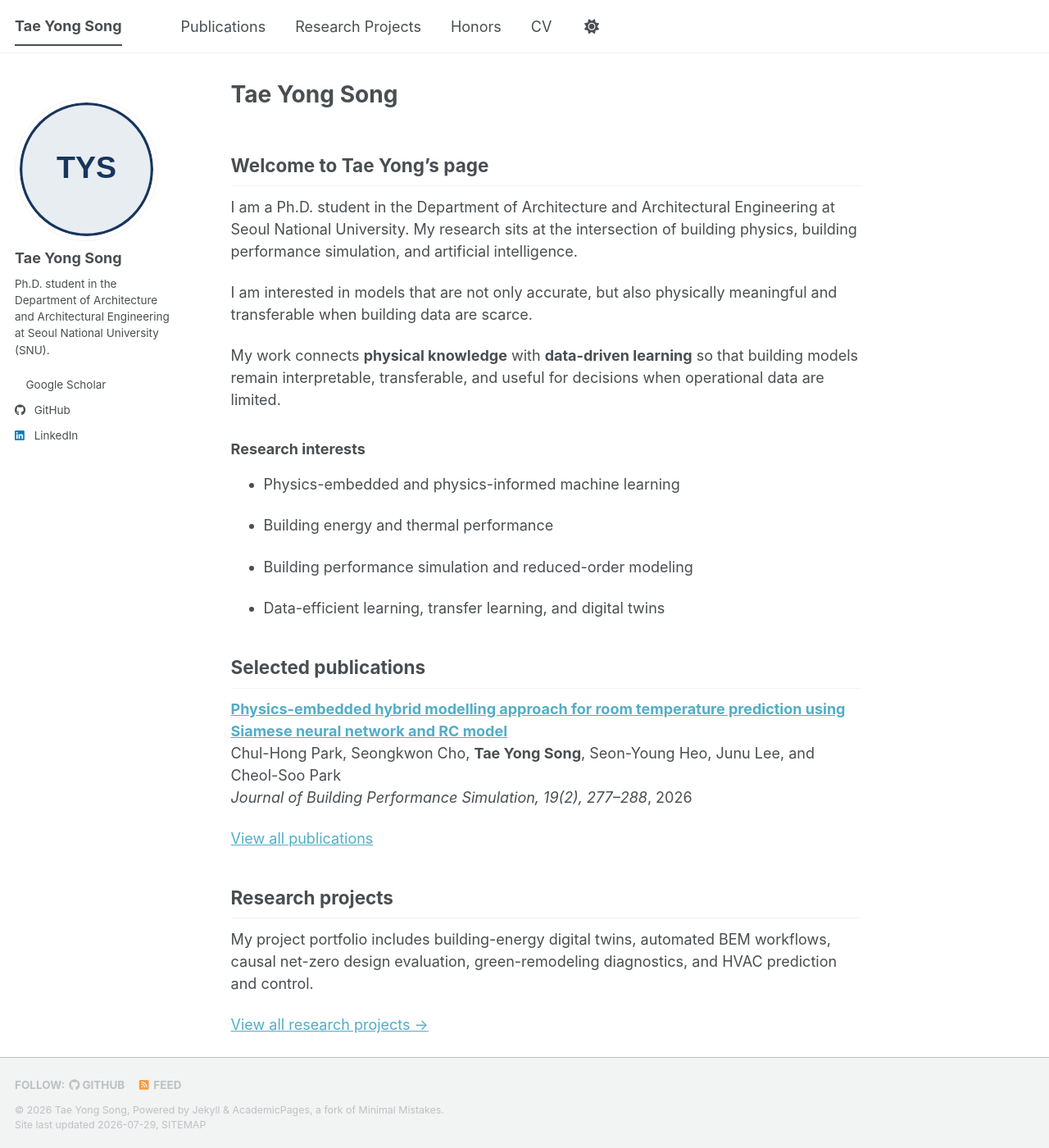
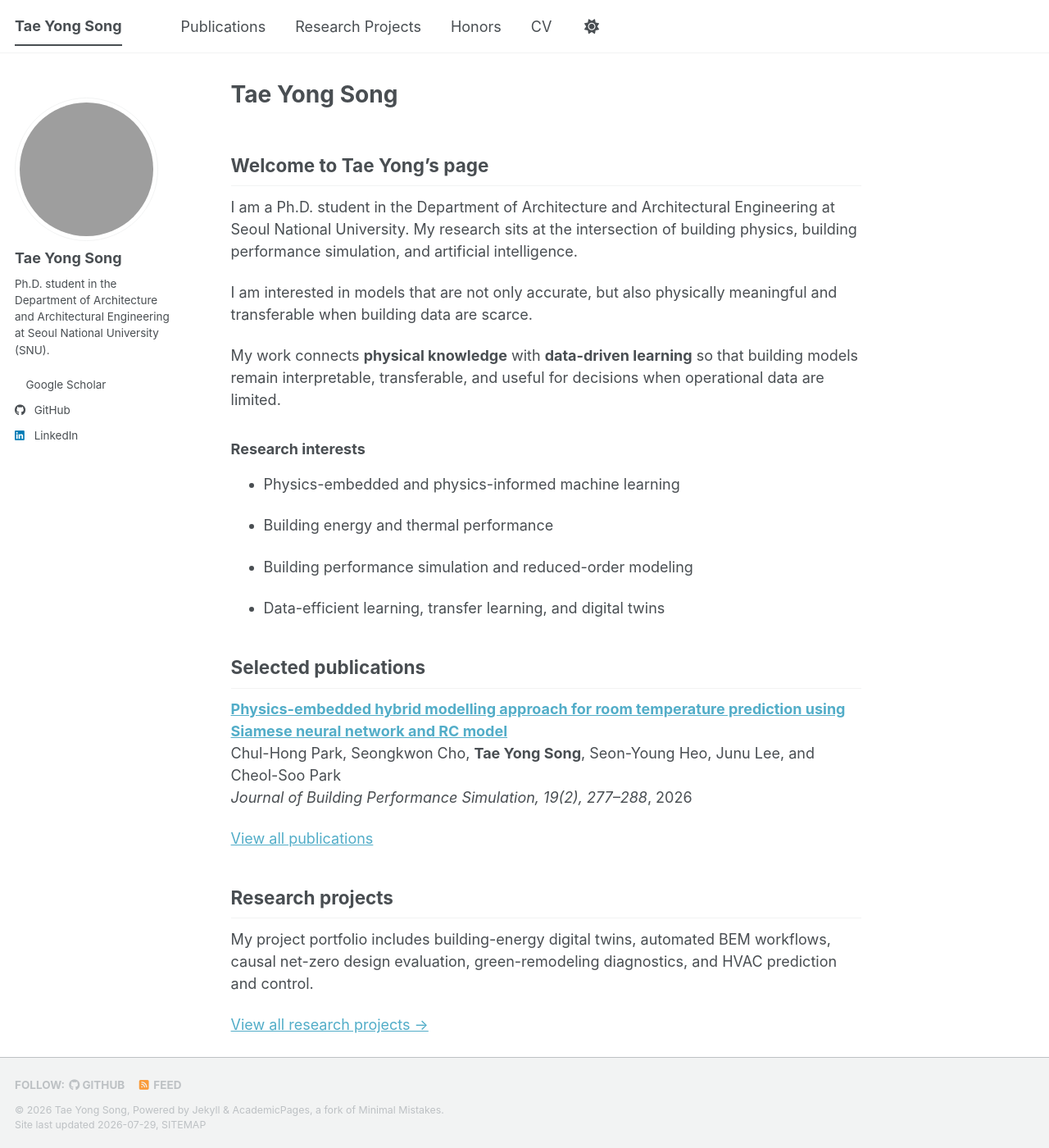
Before and after one commit to taeyong-song/taeyong-song.github.io, a Jekyll site: the page built from _pages/about.md, in a window 1280 px wide and 1400 px high. Shown: the whole window at 82% size. Built offline with Jekyll 4.4.1, drawn with Linux system fonts in a browser that asks for light colours; a style sheet for code colours, icons or effects is not loaded.

Commit message:
Add profile photograph

```diff
--- a/_config.yml
+++ b/_config.yml
@@ -23,7 +23,7 @@ repository               : "taeyong-song/taeyong-song.github.io"
 #               Additional customization can be done by editing /_includes/author-profile.html
 author:
   # Biographic information
-  avatar           : "profile.svg"
+  avatar           : "profile.jpg"
   name             : "Tae Yong Song"
   pronouns         : # example: "she/her"
   bio              : "Ph.D. student in the Department of Architecture and Architectural Engineering at Seoul National University (SNU)."
--- a/assets/css/main.scss
+++ b/assets/css/main.scss
@@ -291,6 +291,13 @@
   }
 }
 
+/* Keep portrait photographs circular at every responsive size. */
+.author__avatar img {
+  aspect-ratio: 1 / 1;
+  object-fit: cover;
+  object-position: center 42%;
+}
+
 /* Research projects: chronological numbered records */
 .research-project-list {
   margin-top: 2.5rem;
```
Also changed, not shown: 1 other file.
